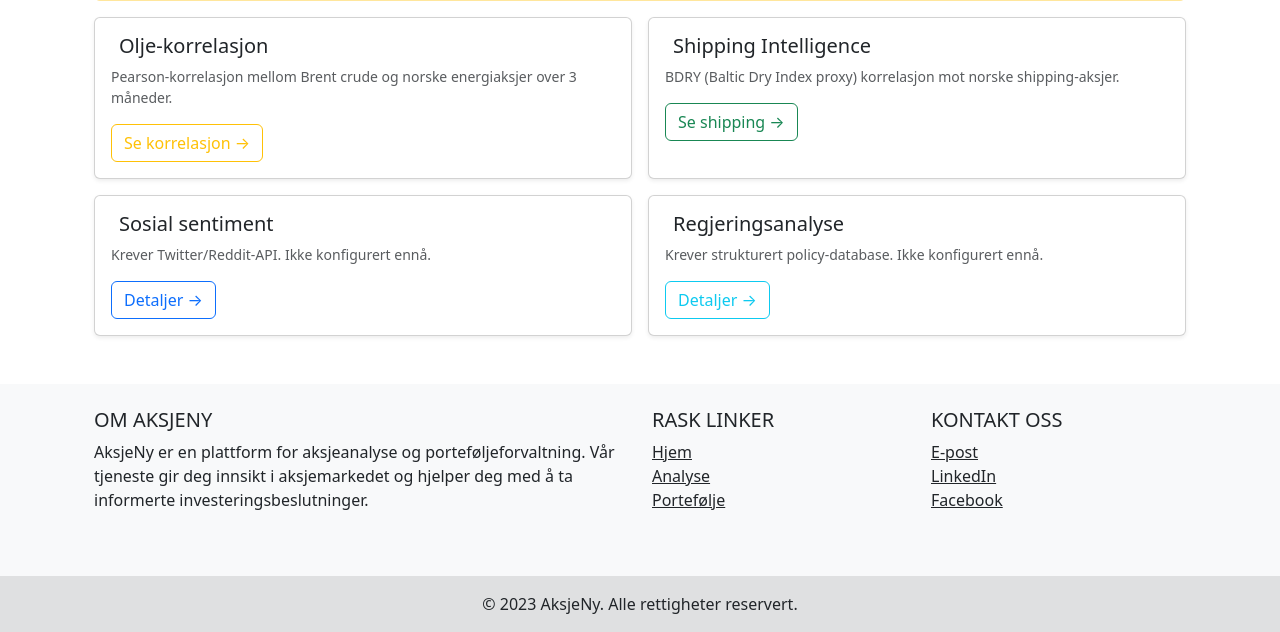
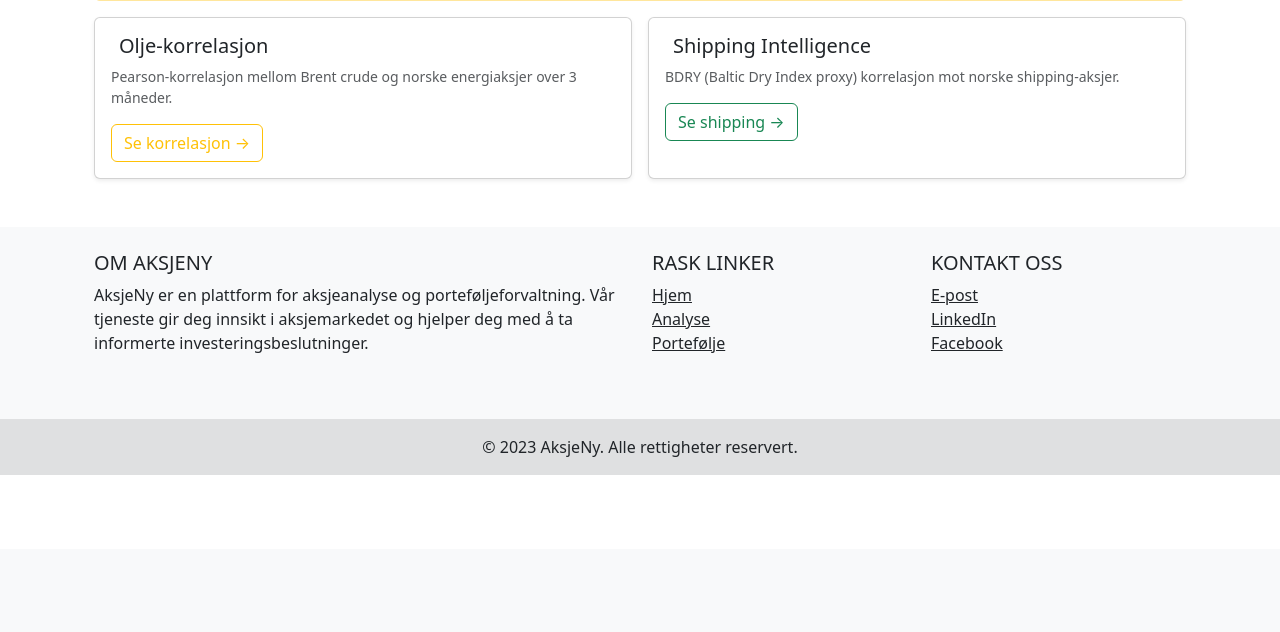
Before and after one commit to GmailHelene/aksjeny2-new, a Python web app: template app/templates/norwegian_intel/index.html in a window 1280 px wide. Shown: the part 251-883 px from the top of the page. After the commit the page ends 726 px from the top, so only its background shows below. Run offline with Jinja, Linux system fonts and the light colour scheme; the template is opened without the code that fills it, so the values that code supplies are empty.

Commit message:
chore: fjern /norwegian-intel/social-sentiment + /government-impact
Disse var honest placeholder-sider fordi datakildene krever
betalte API-er (Twitter/Reddit for sentiment, strukturert
policy-database for regjeringsanalyse) som ikke er konfigurert.
Per EKTE_ONLY-policy fjernet vi tomme sider:

- Kort fjernet fra /norwegian-intel/index.html (kun
  Olje-korrelasjon og Shipping Intelligence vises nå)
- Rutene social_sentiment() og government_impact() fjernet —
  direkte tilgang gir 404
- Templates beholdes på disk i tilfelle de gjenbrukes når
  datakilder kommer på plass

Co-Authored-By: Claude Opus 4.7 (1M context) <noreply@anthropic.com>

```diff
--- a/app/templates/norwegian_intel/index.html
+++ b/app/templates/norwegian_intel/index.html
@@ -47,24 +47,6 @@
         </div>
       </div>
     </div>
-    <div class="col-md-6">
-      <div class="card h-100 shadow-sm">
-        <div class="card-body">
-          <h5><i class="bi bi-chat-square-heart text-primary me-2"></i>Sosial sentiment</h5>
-          <p class="text-muted small">Krever Twitter/Reddit-API. Ikke konfigurert ennå.</p>
-          <a class="btn btn-outline-primary" href="{{ url_for('norwegian_intel.social_sentiment') }}">Detaljer →</a>
-        </div>
-      </div>
-    </div>
-    <div class="col-md-6">
-      <div class="card h-100 shadow-sm">
-        <div class="card-body">
-          <h5><i class="bi bi-building text-info me-2"></i>Regjeringsanalyse</h5>
-          <p class="text-muted small">Krever strukturert policy-database. Ikke konfigurert ennå.</p>
-          <a class="btn btn-outline-info" href="{{ url_for('norwegian_intel.government_impact') }}">Detaljer →</a>
-        </div>
-      </div>
-    </div>
   </div>
 </div>
 {% endblock %}
```
Also changed, not shown: app/routes/norwegian_intel.py (+4 -31 lines).
